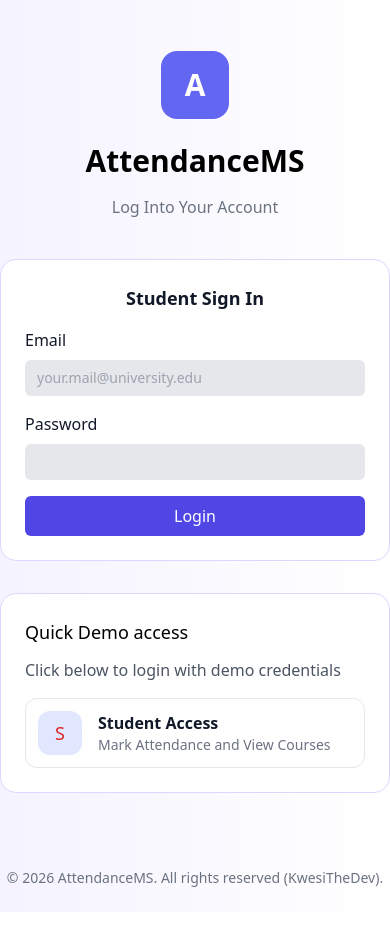
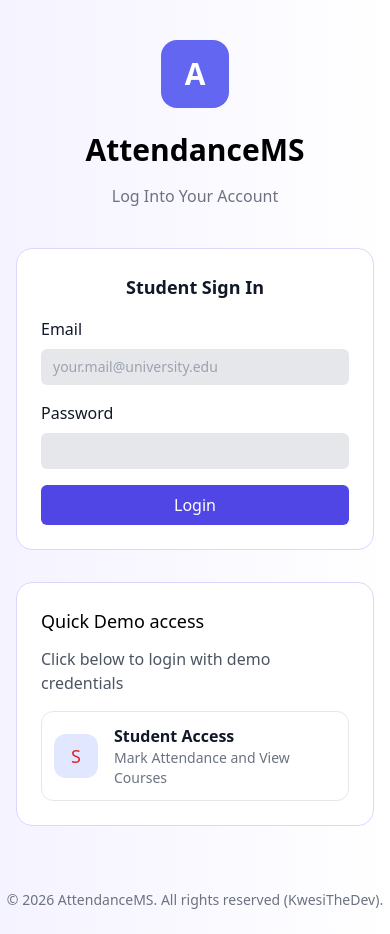
Before and after one commit to KwesitheDev/Attendance-Monitoring-System, a React (Create React App) app in the folder frontend/student/: page /login in a window 390 px wide. Before the commit the page ends 912 px from the top, so only its background shows below. Built offline with nearby package versions, Linux system fonts and the light colour scheme.

Commit message:
style: padding added

```diff
--- a/frontend/student/src/pages/Login.jsx
+++ b/frontend/student/src/pages/Login.jsx
@@ -33,7 +33,7 @@ function Login() {
       className="
     min-h-screen flex items-center
     justify-center bg-gray-100
-    bg-gradient-to-r from-violet-50 to-white flex-col
+    bg-gradient-to-r from-violet-50 to-white flex-col px-4 sm:px-8
 
     "
     >
```
